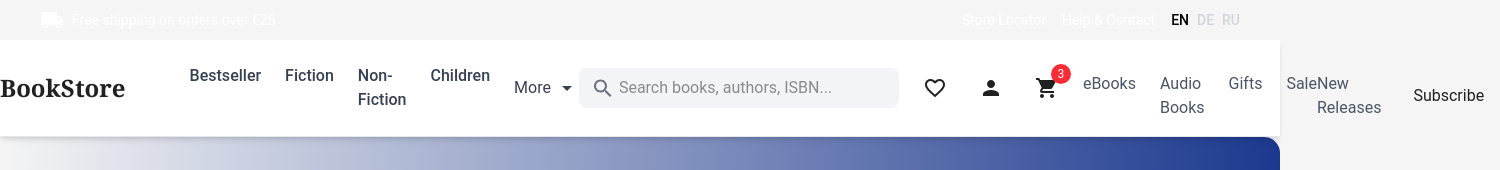
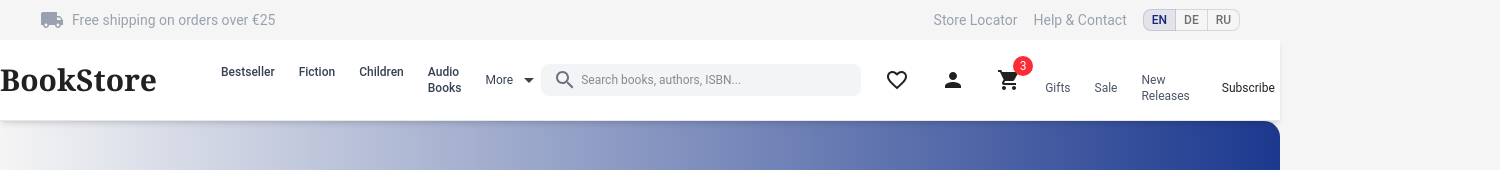
Before and after one commit to AlexH73/bookstore, a React (Vite) app: page / in a window 1280 px wide. Shown: the top 170 px of the page, 1500 px wide, since content can reach past the window. Built offline with nearby package versions, Linux system fonts and the light colour scheme.

Commit message:
feat (merged from the feature/dmitri branch):
language switching feature added

```diff
--- a/src/components/layout/Header.tsx
+++ b/src/components/layout/Header.tsx
@@ -9,10 +9,12 @@ import {
   LocalShipping,
   ArrowDropDown,
 } from '@mui/icons-material';
+import { ToggleButtonGroup, ToggleButton } from '@mui/material';
 import { Link } from 'react-router-dom';
 import { useAppDispatch, useAppSelector } from '../../app/hooks';
 import { translations } from '../../language/translations';
 import { setLanguage } from '../../language/languageSlice';
+import Button from '../ui/Button';
 
 const Header: React.FC = () => {
   const [mobileOpen, setMobileOpen] = useState(false);
@@ -32,9 +34,7 @@ const Header: React.FC = () => {
   const navigationItems = [
     { label: t.nav.bestseller, path: '/bestseller' },
     { label: t.nav.fiction, path: '/fiction' },
-    { label: t.nav.nonFiction, path: '/non-fiction' },
     { label: t.nav.children, path: '/children' },
-    { label: t.nav.ebooks, path: '/ebooks' },
     { label: t.nav.audioBooks, path: '/audio' },
     { label: t.nav.gifts, path: '/gifts' },
     { label: t.nav.sale, path: '/sale' },
@@ -43,7 +43,7 @@ const Header: React.FC = () => {
   return (
     <>
       {/* Top Promo Bar */}
-      <div className='bg-primary text-white py-2 px-10'>
+      <div className='bg-primary text-gray-400 py-2 px-10'>
         <div className='container-custom flex justify-between items-center'>
           <div className='flex items-center gap-2 text-sm'>
             <LocalShipping className='w-4 h-4' />
@@ -52,26 +52,27 @@ const Header: React.FC = () => {
           <div className='hidden md:flex items-center gap-4 text-sm'>
             <span>{t.storeLocator}</span>
             <span>{t.helpContact}</span>
+
             {/* Language Switcher */}
-            <div className='flex gap-2'>
-              {(['en', 'de', 'ru'] as Language[]).map((lang) => (
-                <button
-                  key={lang}
-                  onClick={() => handleLanguageChange(lang)}
-                  className={`uppercase font-medium ${
-                    currentLanguage === lang
-                      ? 'text-black'
-                      : 'text-gray-300'
-                  }`}
-                  disabled={currentLanguage === lang}
-                  style={{
-                    cursor: currentLanguage === lang ? 'default' : 'pointer',
-                  }}
-                >
-                  {lang}
-                </button>
-              ))}
-            </div>
+            <ToggleButtonGroup
+              color='primary'
+              value={currentLanguage}
+              exclusive
+              onChange={(_, newLang) => {
+                if (newLang !== null) handleLanguageChange(newLang as Language);
+              }}
+              aria-label='Language switcher'
+            >
+              <ToggleButton className='py-0.5! px-2! text-xs!' value='en'>
+                EN
+              </ToggleButton>
+              <ToggleButton className='py-0.5! px-2! text-xs!' value='de'>
+                DE
+              </ToggleButton>
+              <ToggleButton className='py-0.5! px-2! text-xs!' value='ru'>
+                RU
+              </ToggleButton>
+            </ToggleButtonGroup>
           </div>
         </div>
       </div>
@@ -81,7 +82,7 @@ const Header: React.FC = () => {
         <div className='container-custom'>
           <div className='flex flex-col md:flex-row gap-4 py-4'>
             {/* Top Row */}
-            <div className='flex w-full items-center justify-between'>
+            <div className='flex w-full items-center justify-between text-xs'>
               {/* Left: Menu & Logo */}
               <div className='flex items-center gap-4 md:gap-8'>
                 <button
@@ -92,7 +93,7 @@ const Header: React.FC = () => {
                 </button>
 
                 <Link to='/' className='flex items-center gap-2 no-underline'>
-                  <h1 className='text-2xl font-bold text-primary font-serif'>
+                  <h1 className='text-3xl font-bold text-primary font-serif'>
                     BookStore
                   </h1>
                 </Link>
@@ -179,7 +180,7 @@ const Header: React.FC = () => {
             )}
 
             {/* Bottom Row: Desktop Extended Navigation */}
-            <div className='hidden md:flex w-full items-center justify-between pt-4'>
+            <div className='hidden md:flex w-full justify-end items-center gap-6 pt-4 text-xs'>
               <nav className='flex gap-6'>
                 {navigationItems.slice(4).map((item) => (
                   <Link
@@ -194,7 +195,9 @@ const Header: React.FC = () => {
 
               <div className='flex items-center gap-4'>
                 <span className='text-gray-600'>{t.newReleases}</span>
-                <button className='btn-secondary px-4 py-2'>{t.subscribe}</button>
+                <button className='btn-secondary px-4 py-2'>
+                  {t.subscribe}
+                </button>
               </div>
             </div>
           </div>
```
